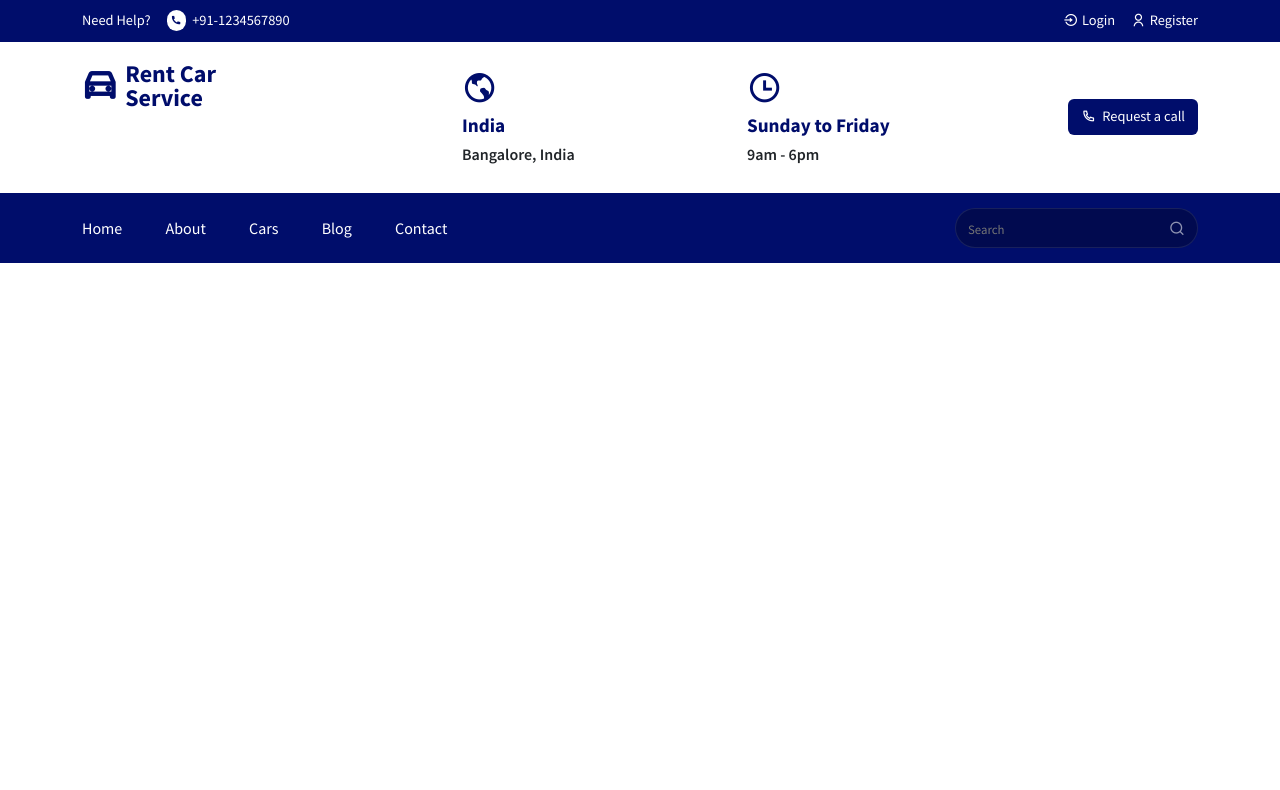
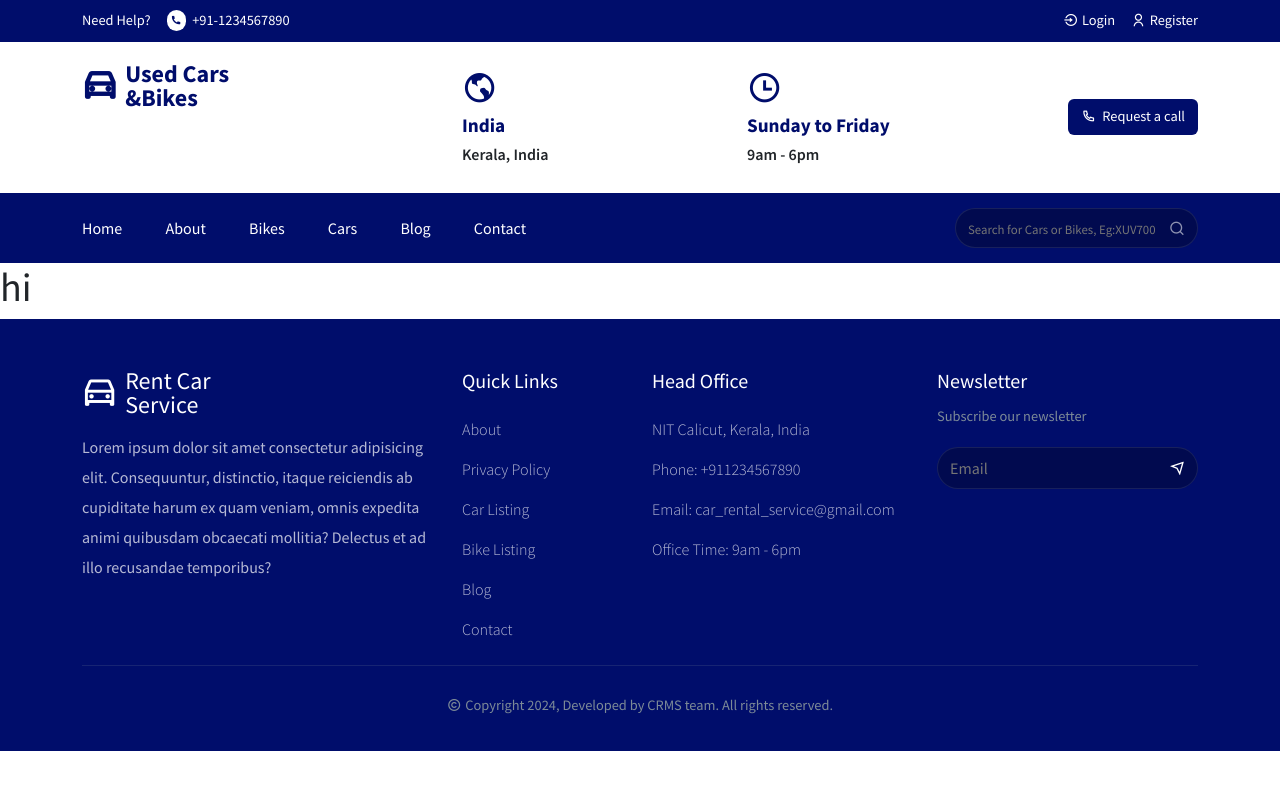
Before and after one commit to mosahle7/usedCarNBikes, a React (Create React App) app: page / in a window 1280 px wide. Shown: the top 790 px of the page. Built offline with nearby package versions, Linux system fonts and the light colour scheme.

Commit message:
footer added

```diff
--- /dev/null
+++ b/src/components/Footer/Footer.jsx
@@ -0,0 +1,115 @@
+import React from "react";
+
+import { Container, Row, Col, ListGroup, ListGroupItem } from "reactstrap";
+import { Link } from "react-router-dom";
+import "../../styles/footer.css";
+
+const quickLinks = [
+  {
+    path: "/user/about",
+    display: "About",
+  },
+
+  {
+    path: "#",
+    display: "Privacy Policy",
+  },
+
+  {
+    path: "/user/cars",
+    display: "Car Listing",
+  },
+  {
+    path: "/user/bikes",
+    display: "Bike Listing",
+  },
+  {
+    path: "/user/blogs",
+    display: "Blog",
+  },
+
+  {
+    path: "/user/contact",
+    display: "Contact",
+  },
+];
+
+const Footer = () => {
+  const date = new Date();
+  const year = date.getFullYear();
+  return (
+    <footer className="footer">
+      <Container>
+        <Row>
+          <Col lg="4" md="4" sm="12">
+            <div className="logo footer__logo">
+              <h1>
+                <Link to="/home" className=" d-flex align-items-center gap-2">
+                  <i class="ri-car-line"></i>
+                  <span>
+                    Rent Car <br /> Service
+                  </span>
+                </Link>
+              </h1>
+            </div>
+            <p className="footer__logo-content">
+              Lorem ipsum dolor sit amet consectetur adipisicing elit.
+              Consequuntur, distinctio, itaque reiciendis ab cupiditate harum ex
+              quam veniam, omnis expedita animi quibusdam obcaecati mollitia?
+              Delectus et ad illo recusandae temporibus?
+            </p>
+          </Col>
+
+          <Col lg="2" md="4" sm="6">
+            <div className="mb-4">
+              <h5 className="footer__link-title">Quick Links</h5>
+              <ListGroup>
+                {quickLinks.map((item, index) => (
+                  <ListGroupItem key={index} className="p-0 mt-3 quick__link">
+                    <Link to={item.path}>{item.display}</Link>
+                  </ListGroupItem>
+                ))}
+              </ListGroup>
+            </div>
+          </Col>
+
+          <Col lg="3" md="4" sm="6">
+            <div className="mb-4">
+              <h5 className="footer__link-title mb-4">Head Office</h5>
+              <p className="office__info">NIT Calicut, Kerala, India</p>
+              <p className="office__info">Phone: +911234567890</p>
+
+              <p className="office__info">Email: car_rental_service@gmail.com</p>
+
+              <p className="office__info">Office Time: 9am - 6pm</p>
+            </div>
+          </Col>
+
+          <Col lg="3" md="4" sm="12">
+            <div className="mb-4">
+              <h5 className="footer__link-title">Newsletter</h5>
+              <p className="section__description">Subscribe our newsletter</p>
+              <div className="newsletter">
+                <input type="email" placeholder="Email" />
+                <span>
+                  <i class="ri-send-plane-line"></i>
+                </span>
+              </div>
+            </div>
+          </Col>
+
+          <Col lg="12">
+            <div className="footer__bottom">
+              <p className="section__description d-flex align-items-center justify-content-center gap-1 pt-4">
+                <i class="ri-copyright-line"></i>Copyright {year}, Developed by
+                CRMS team. All rights reserved.
+              </p>
+            </div>
+          </Col>
+        </Row>
+      </Container>
+    </footer>
+  );
+};
+
+export default Footer;
--- a/src/components/Header/Header.jsx
+++ b/src/components/Header/Header.jsx
@@ -12,6 +12,10 @@ const navLinks = [
   {
     path: "/user/about",
     display: "About",
+  },
+  {
+    path: "/user/bikes",
+    display: "Bikes",
   },
   {
     path: "/user/cars",
@@ -75,7 +79,7 @@ const Header = () => {
                   <Link to="/home" className="header_logo d-flex align-items-center gap-2">
                     <i class="ri-car-line"></i>
                     <span>
-                      Rent Car <br /> Service
+                      Used Cars <br /> &Bikes
                     </span>
                   </Link>
                 </h1>
@@ -89,7 +93,7 @@ const Header = () => {
                 </span>
                 <div className="header__location-content d-none d-lg-block">
                   <h4>India</h4>
-                  <h6>Bangalore, India</h6>
+                  <h6>Kerala, India</h6>
                 </div>
               </div>
             </Col>
@@ -149,7 +153,7 @@ const Header = () => {
 
             <div className="nav__right">
               <div className="search__box">
-                <input type="text" placeholder="Search" />
+                <input type="text" placeholder="Search for Cars or Bikes, Eg:XUV700" />
                 <span>
                   <i class="ri-search-line"></i>
                 </span>
--- a/src/components/Layouts/userLayout.jsx
+++ b/src/components/Layouts/userLayout.jsx
@@ -1,7 +1,8 @@
 import React, { Fragment } from "react";
 
 import Header from "../Header/Header"
-// import Footer from "../Footer"
+import Footer from "../Footer/Footer"
+// import Routers from "../../routers/UserRouters";
 
 
 const Layout = () => {
@@ -10,8 +11,9 @@ const Layout = () => {
         <Header />
         <div>
           {/* <Routers /> */}
+          <h1>hi</h1>
         </div>
-        {/* <Footer /> */}
+        <Footer />
       </Fragment>
     );
   };
--- /dev/null
+++ b/src/routers/UserRouters.js
@@ -0,0 +1,19 @@
+import React from "react";
+import { Routes, Route, Navigate } from "react-router-dom";
+import Home from "../pages/Home";
+import Cars from "../pages/cars";
+// import NotFound from "../pages/NotFound";
+
+
+const Routers = () => {
+  return (
+    <Routes>
+      <Route path="/" element={<Navigate to="/home" />} />
+      <Route path="/home" element={<Home />} />
+      <Route path="/cars" element={<Cars />} />
+      {/* <Route path="*" element={<NotFound />} /> */}
+    </Routes>
+  );
+};
+
+export default Routers;
--- /dev/null
+++ b/src/styles/footer.css
@@ -0,0 +1,94 @@
+.footer {
+    background: #000d6b;
+    padding-top: 50px;
+    padding-bottom: 15px;
+  }
+
+  .footer__logo i {
+    color: #fff;
+    font-weight: 400;
+  }
+
+  .footer__logo span {
+    color: #fff;
+    font-weight: 500;
+  }
+
+  .footer__logo-content {
+    color: rgba(255, 255, 255, 0.715);
+    margin-top: 15px;
+    line-height: 30px;
+  }
+
+  .quick__link {
+    border: none !important;
+    background: transparent !important;
+  }
+
+  .quick__link a {
+    color: rgba(255, 255, 255, 0.715);
+    text-decoration: none;
+    font-weight: 300;
+    transition: 0.3s;
+  }
+
+  .quick__link a:hover {
+    color: #f9a826;
+  }
+
+  .footer__link-title {
+    color: #fff;
+  }
+
+  .office__info {
+    color: rgba(255, 255, 255, 0.715);
+    font-weight: 300;
+  }
+
+  .newsletter {
+    display: flex;
+    align-items: center;
+    justify-content: space-between;
+    padding: 8px 12px;
+    border: 1px solid #7c8a972f;
+    border-radius: 50px;
+    background: #020a4de9;
+  }
+
+  .newsletter input {
+    background: transparent;
+    color: #fff;
+    border: none;
+    outline: none;
+  }
+
+  .newsletter span i {
+    color: #fff;
+  }
+
+  .footer__bottom {
+    border-top: 1px solid #7c8a972f;
+  }
+
+  @media only screen and (max-width: 768px) {
+    .footer__logo-content {
+      font-size: 0.8rem;
+    }
+
+    .quick__link,
+    .office__info {
+      font-size: 0.8rem;
+      line-height: 1.5rem;
+    }
+
+    .footer__link-title {
+      font-size: 1rem;
+      margin-top: 15px;
+    }
+
+    .footer__bottom p {
+      font-size: 0.7rem;
+    }
+
+
+  }
```
Also changed, not shown: src/components/UI/commonsection.jsx (added, +15 -0 lines), src/pages/cars.jsx (added, +40 -0 lines), src/styles/commonsection.css (added, +8 -0 lines), src/routers/AdminRouters.js (added).
